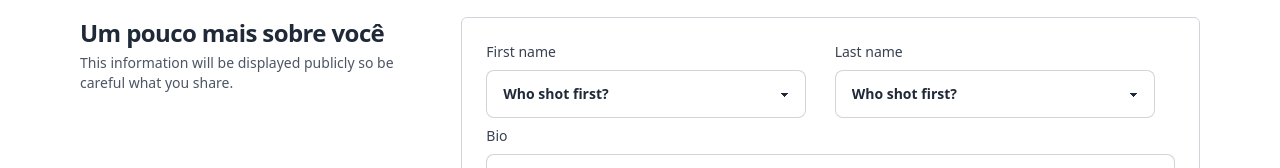
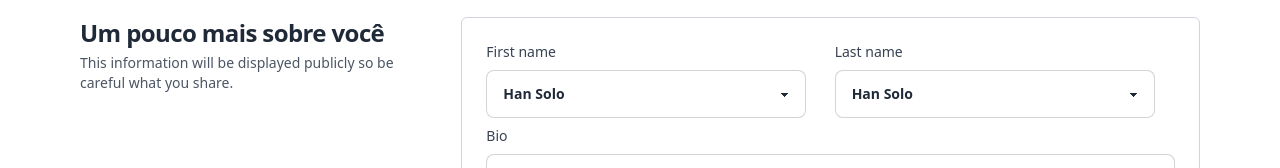
Before and after one commit to ngrpedro/nextapp, a Next.js app: page /partners/addPartner/form in a window 1280 px wide. Shown: the part 1210-1378 px from the top of the page. Built offline with nearby package versions, Linux system fonts and the light colour scheme.

Commit message:
style:: ajust partner by id

```diff
--- a/src/components/partners/partnerForm.tsx
+++ b/src/components/partners/partnerForm.tsx
@@ -27,7 +27,7 @@ const PartnerForm = () => {
                   <div className="flex items-center justify-start gap-8">
                     <div className="avatar">
                       <div className="w-24 rounded-full">
-                        <img src="https://placeimg.com/192/192/people" />
+                        <img src="https://placeimg.com/1000/1000/people" />
                       </div>
                     </div>
                     <input
@@ -175,7 +175,7 @@ const PartnerForm = () => {
                     First name
                   </label>
                   <select className="select select-bordered w-full max-w-xs">
-                    <option disabled selected>
+                    <option disabled defaultValue="none">
                       Who shot first?
                     </option>
                     <option>Han Solo</option>
@@ -191,7 +191,7 @@ const PartnerForm = () => {
                     Last name
                   </label>
                   <select className="select select-bordered w-full max-w-xs">
-                    <option disabled selected>
+                    <option disabled defaultValue="none">
                       Who shot first?
                     </option>
                     <option>Han Solo</option>
```
